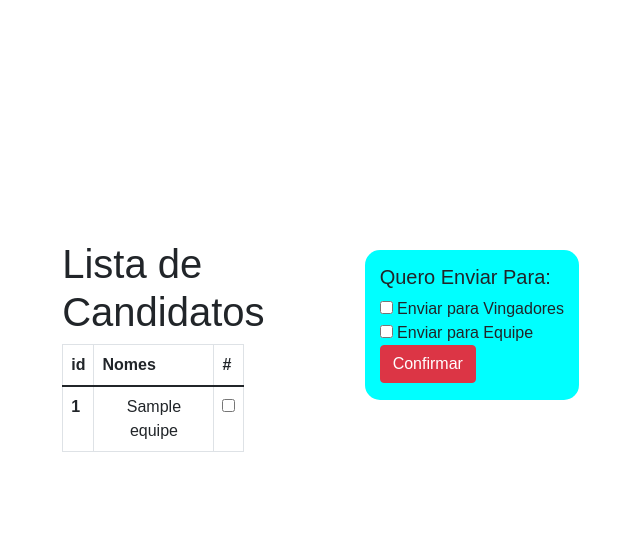
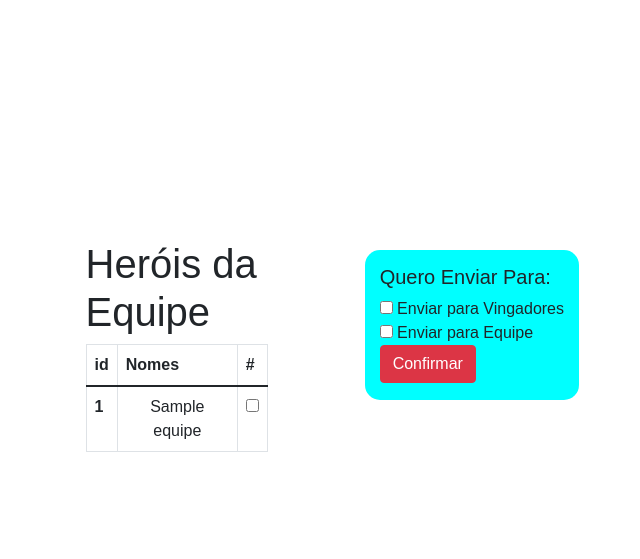
Before and after one commit to h0landa/desafio-strategi-dev, a Flask app: page /candidatos/equipe in a window 1280 px wide. Shown: the top 559 px of the page, without its empty margins (401-1041 px from the left). Run offline with Flask 2, Linux system fonts and the light colour scheme; tables that the repository leaves empty hold one stand-in row (values such as "Sample post"); some libraries are stand-ins or nearby versions.

Commit message:
Renomeando.

```diff
--- a/app/templates/equipe.html
+++ b/app/templates/equipe.html
@@ -51,7 +51,7 @@
 <body>
     <form action="" method="POST">
     <div class="col-md-10 col-md-offset-20" style="overflow-x: auto;">
-        <h1>Lista de Candidatos</h1>
+        <h1>Heróis da Equipe</h1>
         {% if mensagem == 'Heróis enviados para os Vingadores' %}
         <div class="alert alert-success" role="alert">
             Heróis enviados para os <b>Vingadores</b>
--- a/app/templates/vingadores.html
+++ b/app/templates/vingadores.html
@@ -41,7 +41,7 @@
 <body>
     <form action="" method="POST">
     <div class="col-md-10 col-md-offset-20" style="overflow-x: auto;">
-        <h1>Vingadores</h1>
+        <h1>Heróis dos Vingadores</h1>
         {% if mensagem == 'Heróis enviados para os Vingadores' %}
         <div class="alert alert-success" role="alert">
             Heróis enviados para os <b>Vingadores</b>
```
